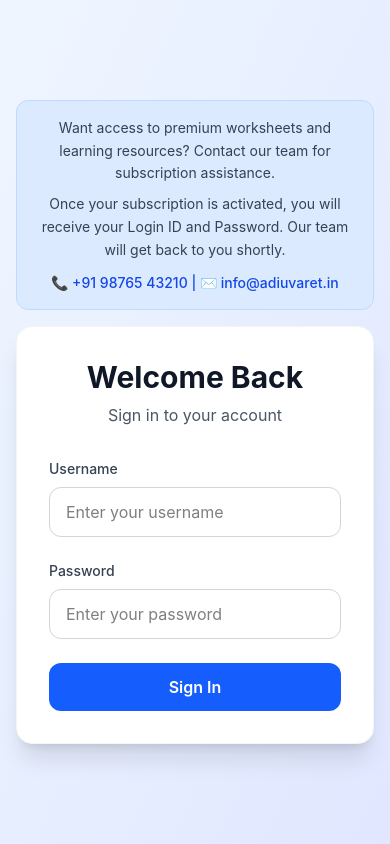
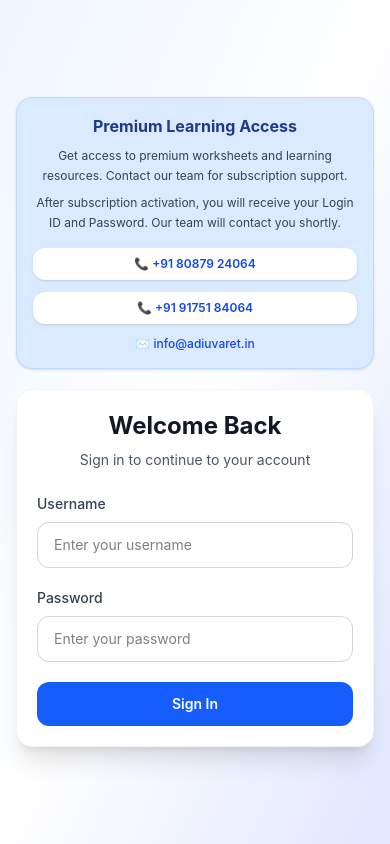
Before and after one commit to developer-bhakti/subscription-model, a React (Vite) app: page / in a window 390 px wide. Built offline with nearby package versions, Linux system fonts and the light colour scheme.

Commit message:
mobile responsive

```diff
--- a/src/components/DashboardComponents/DashboardCurriculum.jsx
+++ b/src/components/DashboardComponents/DashboardCurriculum.jsx
@@ -5,36 +5,58 @@ const DashboardCurriculum = () => {
   const navigate = useNavigate();
 
   return (
-    <div className="space-y-6">
+    <div className="space-y-6 px-3 sm:px-5 lg:px-0">
+
+      {/* Header */}
       <div className="flex flex-col sm:flex-row sm:items-center sm:justify-between gap-3 mb-6">
-        <div>
-          <h2 className="text-2xl font-semibold text-gray-800">Curriculum & Academic Resources</h2>
-          <p className="text-sm text-gray-500 mt-1">
-            Choose a resource card below to open the detailed curriculum or counselling tool.
+        <div className="w-full">
+          <h2 className="text-xl sm:text-2xl lg:text-3xl font-semibold text-gray-800 leading-snug">
+            Curriculum & Academic Resources
+          </h2>
+
+          <p className="text-sm sm:text-base text-gray-500 mt-2 leading-relaxed">
+            Choose a resource card below to open the detailed curriculum or
+            counselling tool.
           </p>
         </div>
       </div>
 
-      <div className="grid grid-cols-1 md:grid-cols-2 gap-6">
+      {/* Cards */}
+      <div className="grid grid-cols-1 md:grid-cols-2 gap-5 sm:gap-6">
+
+        {/* LEMCore Curriculum */}
         <button
           onClick={() => navigate("/user/curriculum/lem-core-curriculum")}
-          className="text-left bg-white rounded-3xl shadow hover:shadow-lg transition p-6 border border-gray-200"
+          className="text-left bg-white rounded-2xl sm:rounded-3xl shadow-md hover:shadow-xl transition-all duration-300 p-5 sm:p-6 border border-gray-200 w-full"
         >
-          <div className="text-4xl mb-4">📘</div>
-          <h3 className="text-xl font-semibold text-gray-900 mb-2">LEMCore Curriculum</h3>
-          <p className="text-sm text-gray-500">
-            Open the LEMCore Curriculum section for Nursery, LKG and UKG learning resources.
+          <div className="text-4xl sm:text-5xl mb-4">📘</div>
+
+          <h3 className="text-lg sm:text-xl font-semibold text-gray-900 mb-2">
+            LEMCore Curriculum
+          </h3>
+
+          <p className="text-sm sm:text-base text-gray-500 leading-relaxed">
+            Open the LEMCore Curriculum section for Nursery, LKG and UKG
+            learning resources.
           </p>
         </button>
 
+        {/* Parent Counselling Tools */}
         <button
-          onClick={() => navigate("/user/curriculum/parent-counselling-tools")}
-          className="text-left bg-white rounded-3xl shadow hover:shadow-lg transition p-6 border border-gray-200"
+          onClick={() =>
+            navigate("/user/curriculum/parent-counselling-tools")
+          }
+          className="text-left bg-white rounded-2xl sm:rounded-3xl shadow-md hover:shadow-xl transition-all duration-300 p-5 sm:p-6 border border-gray-200 w-full"
         >
-          <div className="text-4xl mb-4">👪</div>
-          <h3 className="text-xl font-semibold text-gray-900 mb-2">Parent Counselling Tools</h3>
-          <p className="text-sm text-gray-500">
-            Open the Parent Counselling Tools section for early child development support resources.
+          <div className="text-4xl sm:text-5xl mb-4">👪</div>
+
+          <h3 className="text-lg sm:text-xl font-semibold text-gray-900 mb-2">
+            Parent Counselling Tools
+          </h3>
+
+          <p className="text-sm sm:text-base text-gray-500 leading-relaxed">
+            Open the Parent Counselling Tools section for early child
+            development support resources.
           </p>
         </button>
       </div>
--- a/src/pages/Login.jsx
+++ b/src/pages/Login.jsx
@@ -25,7 +25,7 @@ export default function Login() {
       return;
     }
 
-    // Store user data in localStorage
+    // Store user data
     localStorage.setItem("user", JSON.stringify(data));
 
     if (data.role === "admin") {
@@ -46,80 +46,93 @@ export default function Login() {
   };
 
   return (
-    <div className="min-h-screen bg-gradient-to-br from-blue-50 to-indigo-100 flex items-center justify-center px-4 py-10">
-      <div className="max-w-md w-full">
+    <div className="min-h-screen bg-gradient-to-br from-blue-50 via-white to-indigo-100 flex items-center justify-center px-4 py-6 sm:py-10">
 
-        {/* Top Notification */}
-        <div className="mb-4 bg-blue-100 border border-blue-200 rounded-xl p-4 text-center">
+      <div className="w-full max-w-md">
 
-          <p className="text-sm text-gray-700 leading-relaxed">
-            Want access to premium worksheets and learning resources?
-            Contact our team for subscription assistance.
+        {/* Top Info Box */}
+        <div className="mb-5 bg-blue-100 border border-blue-200 rounded-2xl p-4 sm:p-5 text-center shadow-sm">
+
+          <h3 className="text-base sm:text-lg font-bold text-blue-900 mb-2">
+            Premium Learning Access
+          </h3>
+
+          <p className="text-xs sm:text-sm text-gray-700 leading-relaxed">
+            Get access to premium worksheets and learning resources.
+            Contact our team for subscription support.
           </p>
 
-          <p className="text-sm text-gray-700 mt-2 leading-relaxed">
-            Once your subscription is activated, you will receive your
-            Login ID and Password. Our team will get back to you shortly.
+          <p className="text-xs sm:text-sm text-gray-700 mt-2 leading-relaxed">
+            After subscription activation, you will receive your
+            Login ID and Password. Our team will contact you shortly.
           </p>
 
-          <div className="mt-3 text-sm font-medium text-blue-700">
-            📞 +91 98765 43210 | ✉ info@adiuvaret.in
+          {/* Contact Numbers */}
+          <div className="mt-4 flex flex-col sm:flex-row items-center justify-center gap-3">
+
+            <div className="w-full sm:w-auto bg-white px-4 py-2 rounded-xl shadow text-xs sm:text-sm font-semibold text-blue-700">
+              📞 +91 80879 24064
+            </div>
+
+            <div className="w-full sm:w-auto bg-white px-4 py-2 rounded-xl shadow text-xs sm:text-sm font-semibold text-blue-700">
+              📞 +91 91751 84064
+            </div>
+
+          </div>
+
+          {/* Email */}
+          <div className="mt-3 text-xs sm:text-sm font-medium text-blue-700 break-all">
+            ✉ info@adiuvaret.in
           </div>
 
         </div>
 
         {/* Login Card */}
-        <div className="bg-white rounded-2xl shadow-xl p-8 border border-gray-100">
+        <div className="bg-white rounded-2xl shadow-xl p-5 sm:p-8 border border-gray-100">
 
           {/* Header */}
-          <div className="text-center mb-8">
-            <h2 className="text-3xl font-bold text-gray-900 mb-2">
+          <div className="text-center mb-6 sm:mb-8">
+
+            <h2 className="text-2xl sm:text-3xl font-bold text-gray-900 mb-2">
               Welcome Back
             </h2>
 
-            <p className="text-gray-600">
-              Sign in to your account
+            <p className="text-sm sm:text-base text-gray-600">
+              Sign in to continue to your account
             </p>
+
           </div>
 
-          {/* Login Form */}
-          <div className="space-y-6">
+          {/* Form */}
+          <div className="space-y-5">
 
             {/* Username */}
             <div>
-              <label
-                htmlFor="username"
-                className="block text-sm font-medium text-gray-700 mb-2"
-              >
+              <label className="block text-sm font-medium text-gray-700 mb-2">
                 Username
               </label>
 
               <input
-                id="username"
                 type="text"
                 placeholder="Enter your username"
                 value={username}
                 onChange={(e) => setUsername(e.target.value)}
-                className="w-full px-4 py-3 border border-gray-300 rounded-xl focus:ring-2 focus:ring-blue-500 focus:border-transparent outline-none transition-all"
+                className="w-full px-4 py-3 text-sm sm:text-base border border-gray-300 rounded-xl focus:ring-2 focus:ring-blue-500 focus:border-transparent outline-none transition-all"
               />
             </div>
 
             {/* Password */}
             <div>
-              <label
-                htmlFor="password"
-                className="block text-sm font-medium text-gray-700 mb-2"
-              >
+              <label className="block text-sm font-medium text-gray-700 mb-2">
                 Password
               </label>
 
               <input
-                id="password"
                 type="password"
                 placeholder="Enter your password"
                 value={password}
                 onChange={(e) => setPassword(e.target.value)}
-                className="w-full px-4 py-3 border border-gray-300 rounded-xl focus:ring-2 focus:ring-blue-500 focus:border-transparent outline-none transition-all"
+                className="w-full px-4 py-3 text-sm sm:text-base border border-gray-300 rounded-xl focus:ring-2 focus:ring-blue-500 focus:border-transparent outline-none transition-all"
               />
             </div>
 
@@ -127,9 +140,9 @@ export default function Login() {
             <button
               onClick={handleLogin}
               disabled={loading}
-              className="w-full bg-blue-600 text-white py-3 px-4 rounded-xl hover:bg-blue-700 focus:ring-2 focus:ring-blue-500 focus:ring-offset-2 transition-all font-semibold disabled:opacity-50 disabled:cursor-not-allowed"
+              className="w-full bg-blue-600 text-white py-3 rounded-xl hover:bg-blue-700 transition-all font-semibold text-sm sm:text-base disabled:opacity-50 disabled:cursor-not-allowed"
             >
-              {loading ? "Signing in..." : "Sign In"}
+              {loading ? "Signing In..." : "Sign In"}
             </button>
 
           </div>
--- a/src/pages/User.jsx
+++ b/src/pages/User.jsx
@@ -24,6 +24,7 @@ import SchoolAdmissionTest from "../components/SchoolOprationManagementTool.jsx/
 export default function User() {
   const navigate = useNavigate();
   const [user, setUser] = useState(null);
+  const [sidebarOpen, setSidebarOpen] = useState(false);
 
   useEffect(() => {
     const storedUser = JSON.parse(localStorage.getItem("user"));
@@ -48,24 +49,70 @@ export default function User() {
   const isActive = today <= endDate;
 
   return (
-    <div className="flex min-h-screen bg-gray-100 max-h-screen overflow-hidden">
+    <div className="flex h-screen bg-gray-100 overflow-hidden relative">
+
+      {/* MOBILE MENU BUTTON */}
+      <button
+        onClick={() => setSidebarOpen(true)}
+        className="lg:hidden fixed top-4 left-4 z-50 bg-white shadow-md p-2 rounded-lg"
+      >
+        ☰
+      </button>
+
+      {/* MOBILE OVERLAY */}
+      {sidebarOpen && (
+        <div
+          className="fixed inset-0 bg-black/40 z-40 lg:hidden"
+          onClick={() => setSidebarOpen(false)}
+        />
+      )}
+
       {/* SIDEBAR */}
-      <div className="w-64 bg-white shadow-lg p-5 flex flex-col justify-between">
-        <div>
-          <h1 className="text-xl font-bold text-indigo-600 mb-8">Das hboard</h1>
+      <div
+        className={`
+          fixed lg:static top-0 left-0 z-50
+          h-full w-72 bg-white shadow-lg p-5
+          flex flex-col justify-between
+          transform transition-transform duration-300
+          ${sidebarOpen ? "translate-x-0" : "-translate-x-full"}
+          lg:translate-x-0
+        `}
+      >
+        <div className="overflow-y-auto">
+          <div className="flex items-center justify-between mb-8">
+            <h1 className="text-2xl font-bold text-indigo-600">
+              Dashboard
+            </h1>
 
-          <div className="space-y-3">
+            <button
+              onClick={() => setSidebarOpen(false)}
+              className="lg:hidden text-2xl"
+            >
+              ✕
+            </button>
+          </div>
+
+          <div className="space-y-2">
             {sections.map((item, index) => (
               <div
                 key={index}
                 onClick={() => {
                   if (item.premium && !isActive) return;
+
                   navigate(item.path);
+                  setSidebarOpen(false);
                 }}
-                className="flex items-center gap-3 p-3 rounded-lg cursor-pointer hover:bg-indigo-50 transition"
+                className={`
+                  flex items-center gap-3 p-3 rounded-xl
+                  cursor-pointer transition-all duration-200
+                  hover:bg-indigo-50 hover:text-indigo-600
+                `}
               >
-                <span>{item.icon}</span>
-                <span className="text-gray-700">{item.title}</span>
+                <span className="text-lg">{item.icon}</span>
+
+                <span className="text-gray-700 text-sm md:text-base">
+                  {item.title}
+                </span>
               </div>
             ))}
           </div>
@@ -73,37 +120,106 @@ export default function User() {
 
         <button
           onClick={handleLogout}
-          className="bg-red-500 text-white py-2 rounded-lg hover:bg-red-600"
+          className="bg-red-500 text-white py-3 rounded-xl hover:bg-red-600 transition mt-5"
         >
           Logout
         </button>
       </div>
 
       {/* MAIN CONTENT */}
-      <div className="flex-1 p-8 overflow-auto">
+      <div className="flex-1 overflow-auto p-4 md:p-6 lg:p-8 w-full">
         <Routes>
           <Route index element={<DashboardHome />} />
-          <Route path="curriculum" element={<DashboardCurriculum />} />
-          <Route path="curriculum/lem-core-curriculum" element={<LEMCoreCurriculum />} />
-          <Route path="curriculum/parent-counselling-tools" element={<ParentCounsellingTools />} />
-          <Route path="worksheet" element={<DashboardWorksheet />} />
-          <Route path="worksheet/month-wise" element={<MonthWiseWorksheets />} />
-          <Route path="worksheet/summer-worksheets" element={<SummerWorksheets />} />
-          <Route path="assessment" element={<DashboardAssessment />} />
-          <Route path="assessment/class-wise-diagnostic" element={<ClassWiseDiagnosticAssessment />} />
-          <Route path="assessment/month-formative" element={<MonthFormativeAssessment />} />
-          <Route path="assessment/sumative" element={<SumativeAssessment />} />
-          <Route path="assessment/nutritional" element={<AssessmentForNutritional />} />
+
+          <Route
+            path="curriculum"
+            element={<DashboardCurriculum />}
+          />
+
+          <Route
+            path="curriculum/lem-core-curriculum"
+            element={<LEMCoreCurriculum />}
+          />
+
+          <Route
+            path="curriculum/parent-counselling-tools"
+            element={<ParentCounsellingTools />}
+          />
+
+          <Route
+            path="worksheet"
+            element={<DashboardWorksheet />}
+          />
+
+          <Route
+            path="worksheet/month-wise"
+            element={<MonthWiseWorksheets />}
+          />
+
+          <Route
+            path="worksheet/summer-worksheets"
+            element={<SummerWorksheets />}
+          />
+
+          <Route
+            path="assessment"
+            element={<DashboardAssessment />}
+          />
+
+          <Route
+            path="assessment/class-wise-diagnostic"
+            element={<ClassWiseDiagnosticAssessment />}
+          />
+
+          <Route
+            path="assessment/month-formative"
+            element={<MonthFormativeAssessment />}
+          />
+
+          <Route
+            path="assessment/sumative"
+            element={<SumativeAssessment />}
+          />
+
+          <Route
+            path="assessment/nutritional"
+            element={<AssessmentForNutritional />}
+          />
+
           <Route
             path="teacher-support"
             element={<DashboardTeacherSupport />}
           />
-          <Route path="management" element={<DashboardManagement />} />
-          <Route path="management/admission-form" element={<SchoolAdmissionForm />} />
-          <Route path="management/admission-test" element={<SchoolAdmissionTest />} />
-          <Route path="marketing" element={<DashboardMarketing />} />
-          <Route path="premium" element={<DashboardPremium />} />
-          <Route path="school-newsletter-app" element={<SchoolNewsletterApp />} />
+
+          <Route
+            path="management"
+            element={<DashboardManagement />}
+          />
+
+          <Route
+            path="management/admission-form"
+            element={<SchoolAdmissionForm />}
+          />
+
+          <Route
+            path="management/admission-test"
+            element={<SchoolAdmissionTest />}
+          />
+
+          <Route
+            path="marketing"
+            element={<DashboardMarketing />}
+          />
+
+          <Route
+            path="premium"
+            element={<DashboardPremium />}
+          />
+
+          <Route
+            path="school-newsletter-app"
+            element={<SchoolNewsletterApp />}
+          />
         </Routes>
       </div>
     </div>
```
